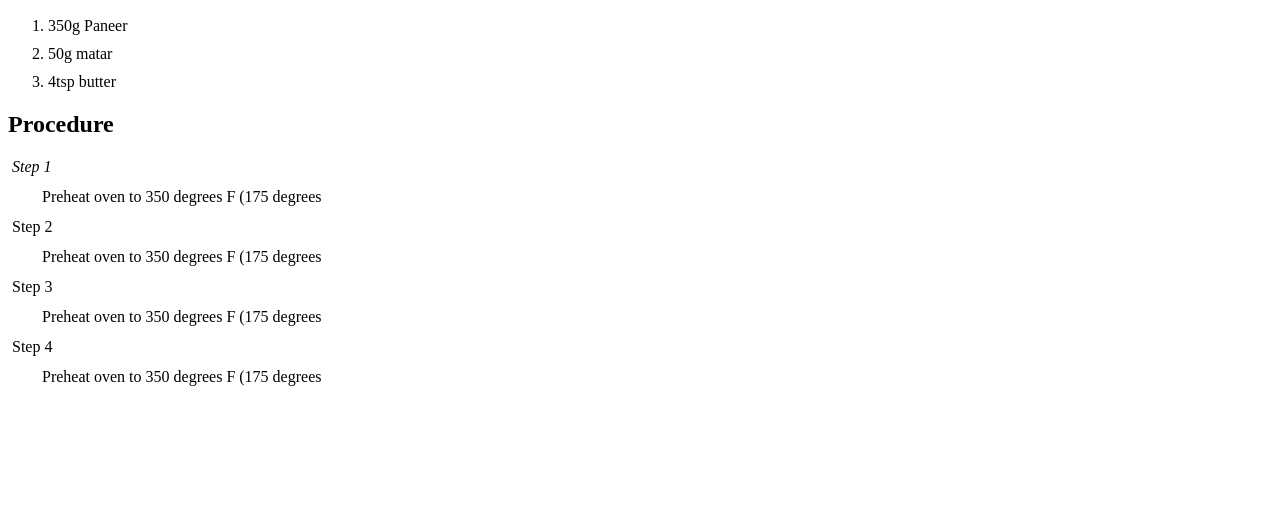
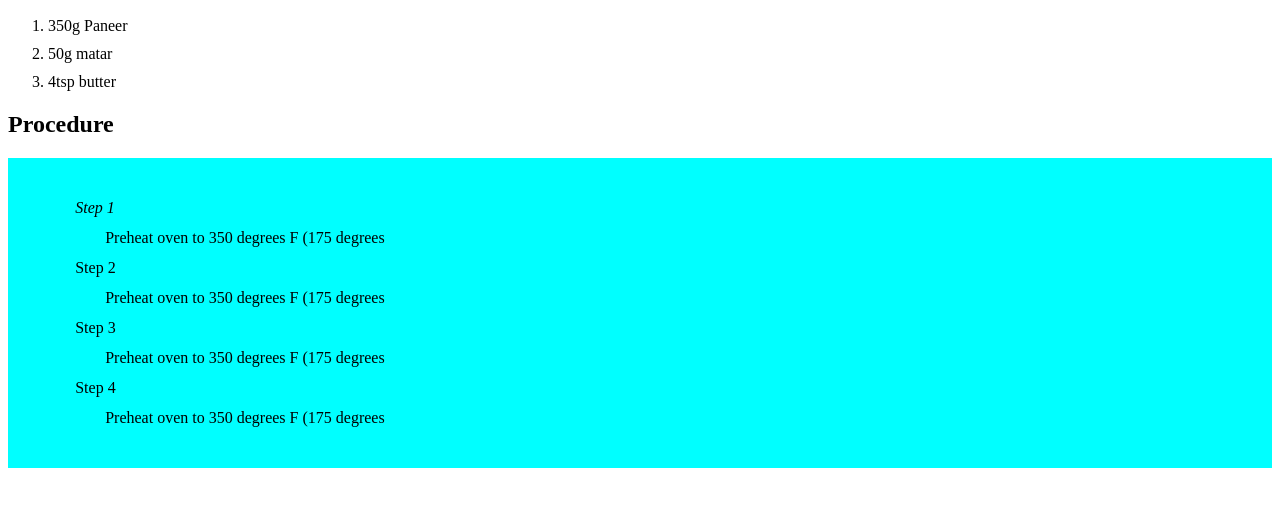
Before and after one commit to SosukeAizen833/Odin-recipes, a plain HTML site: page recipes/matar_paneer.html in a window 1280 px wide. Shown: the part 113-620 px from the top of the page. Drawn offline with Linux system fonts and the light colour scheme.

Commit message:
not much

```diff
--- a/recipes/matar_paneer.html
+++ b/recipes/matar_paneer.html
@@ -25,7 +25,7 @@
     <div>
         <h2>Procedure</h2>
     </div>
-    <div>
+    <div style="background-color: aqua; padding: 2% 5% 2% 5%;">
         <dl>
             <dt><em>Step 1</em> </dt>
             <dd>Preheat oven to 350 degrees F (175 degrees </dd>
```
